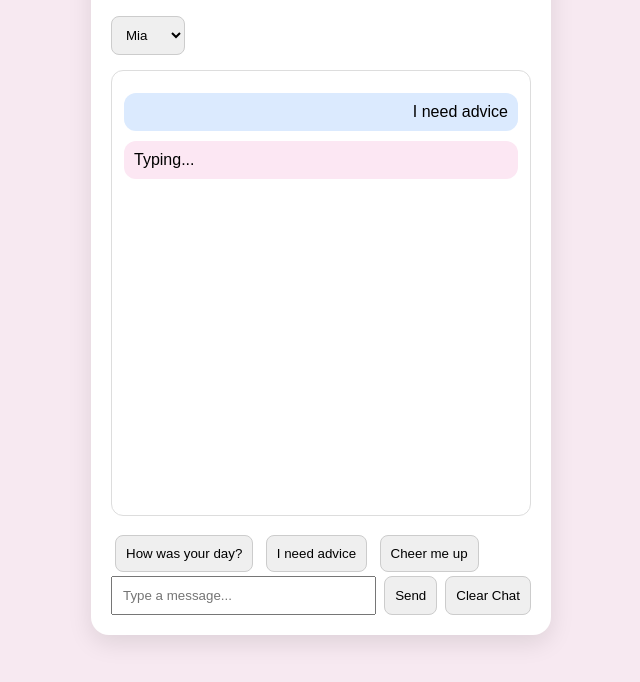
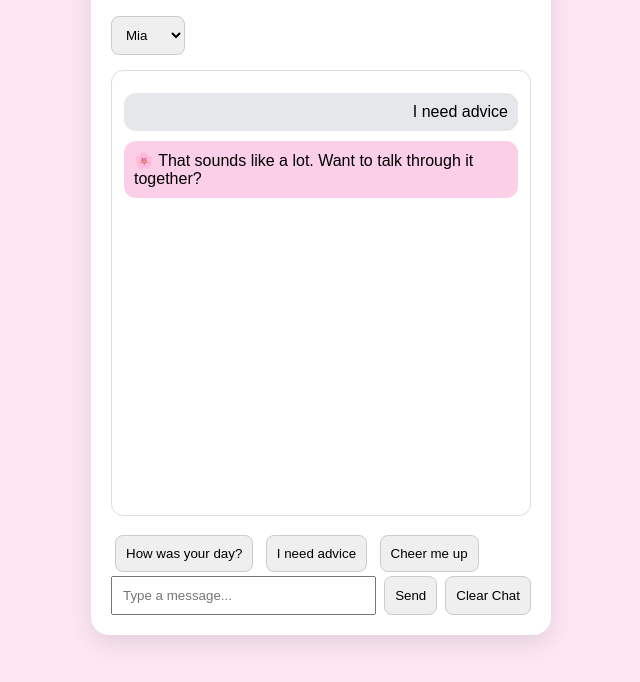
Before and after one commit to cyberboynj/companion_chatbot, a plain HTML site: page index.html in a window 1280 px wide. Both pictures are taken after a click on the button "I need advice". Shown: the part 132-814 px from the top of the page, without its empty margins (319-959 px from the left). Drawn offline with Linux system fonts and the light colour scheme; no server answers.

Commit message:
Added different persona styling and placeholders for ai character later on

```diff
--- a/app.js
+++ b/app.js
@@ -3,66 +3,148 @@ const form = document.getElementById("form");
 const input = document.getElementById("message");
 const personaSelect = document.getElementById("persona");
 const chips = document.querySelectorAll(".chips button");
+const clearButton = document.getElementById("clear");
 
 let history = JSON.parse(localStorage.getItem("chatHistory")) || [];
 
+const personas = {
+  Mia: {
+    emoji: "🌸",
+    className: "mia",
+    replies: [
+      "Aww, I’m here with you. Tell me more.",
+      "That sounds like a lot. Want to talk through it together?",
+      "I’m proud of you for opening up."
+    ]
+  },
+
+  Leo: {
+    emoji: "🔥",
+    className: "leo",
+    replies: [
+      "You got this. I’m right here with you.",
+      "Okay, tell me everything. I’m listening.",
+      "I think you're handling this better than you realize."
+    ]
+  },
+
+  Sage: {
+    emoji: "🌿",
+    className: "sage",
+    replies: [
+      "Let's slow down and look at this one step at a time.",
+      "What do you think you need most right now?",
+      "I hear you. Let's think through the next best step."
+    ]
+  },
+
+  Arlo: {
+    emoji: "🎧",
+    className: "arlo",
+    replies: [
+      "I'm here. No pressure, just talk to me.",
+      "That sounds heavy. Let's sit with it together.",
+      "You don't have to figure it all out right now."
+    ]
+  }
+};
+
 renderHistory();
+updateTheme();
 
-function addMessage(role, content) {
-  history.push({ role, content });
-  localStorage.setItem("chatHistory", JSON.stringify(history));
+function getCurrentPersona() {
+  return personas[personaSelect.value];
+}
 
+function addMessage(role, content, personaName = personaSelect.value) {
+  const message = {
+    role,
+    content,
+    persona: personaName
+  };
+
+  history.push(message);
+
+  localStorage.setItem(
+    "chatHistory",
+    JSON.stringify(history)
+  );
+
+  addMessageToScreen(message);
+}
+
+function addMessageToScreen(message) {
   const div = document.createElement("div");
-  div.className = `message ${role}`;
-  div.textContent = content;
+
+  const persona =
+    personas[message.persona] || personas.Mia;
+
+  div.className =
+    `message ${message.role} ${persona.className}`;
+
+  if (message.role === "assistant") {
+    div.textContent =
+      `${persona.emoji} ${message.content}`;
+  } else {
+    div.textContent = message.content;
+  }
+
   chat.appendChild(div);
   chat.scrollTop = chat.scrollHeight;
 }
 
 function renderHistory() {
   chat.innerHTML = "";
-  history.forEach(msg => addMessageToScreen(msg.role, msg.content));
+
+  history.forEach(message => {
+    addMessageToScreen(message);
+  });
 }
 
-function addMessageToScreen(role, content) {
-  const div = document.createElement("div");
-  div.className = `message ${role}`;
-  div.textContent = content;
-  chat.appendChild(div);
+function fakeBotReply() {
+  const persona = getCurrentPersona();
+
+  const randomIndex =
+    Math.floor(Math.random() * persona.replies.length);
+
+  return persona.replies[randomIndex];
 }
 
 async function sendMessage(text) {
   addMessage("user", text);
 
   const typing = document.createElement("div");
-  typing.className = "message assistant";
-  typing.textContent = "Typing...";
+
+  const persona = getCurrentPersona();
+
+  typing.className =
+    `message assistant ${persona.className}`;
+
+  typing.textContent =
+    `${persona.emoji} Typing...`;
+
   chat.appendChild(typing);
+  chat.scrollTop = chat.scrollHeight;
 
-  const response = await fetch("/chat", {
-    method: "POST",
-    headers: {
-      "Content-Type": "application/json"
-    },
-    body: JSON.stringify({
-      persona: personaSelect.value,
-      history
-    })
-  });
+  setTimeout(() => {
+    typing.remove();
 
-  const data = await response.json();
-  typing.remove();
-
-  addMessage("assistant", data.reply || "Sorry, I had trouble replying.");
+    addMessage(
+      "assistant",
+      fakeBotReply()
+    );
+  }, 800);
 }
 
 form.addEventListener("submit", event => {
   event.preventDefault();
 
   const text = input.value.trim();
+
   if (!text) return;
 
   input.value = "";
+
   sendMessage(text);
 });
 
@@ -72,8 +154,24 @@ chips.forEach(chip => {
   });
 });
 
-document.getElementById("clear").addEventListener("click", () => {
+personaSelect.addEventListener(
+  "change",
+  updateTheme
+);
+
+clearButton.addEventListener("click", () => {
   history = [];
+
   localStorage.removeItem("chatHistory");
+
   chat.innerHTML = "";
+
+  console.log("Chat cleared.");
 });
+
+function updateTheme() {
+  const persona = getCurrentPersona();
+
+  document.body.className =
+    persona.className;
+}
--- a/style.css
+++ b/style.css
@@ -1,9 +1,25 @@
 body {
   font-family: Arial, sans-serif;
-  background: #f7e9f1;
   display: flex;
   justify-content: center;
   padding: 40px;
+  transition: background 0.3s;
+}
+
+body.mia {
+  background: #fce7f3;
+}
+
+body.leo {
+  background: #fee2e2;
+}
+
+body.sage {
+  background: #dcfce7;
+}
+
+body.arlo {
+  background: #dbeafe;
 }
 
 .app {
@@ -30,12 +46,24 @@ body {
 }
 
 .user {
-  background: #dbeafe;
+  background: #e5e7eb;
   text-align: right;
 }
 
-.assistant {
-  background: #fce7f3;
+.assistant.mia {
+  background: #fbcfe8;
+}
+
+.assistant.leo {
+  background: #fecaca;
+}
+
+.assistant.sage {
+  background: #bbf7d0;
+}
+
+.assistant.arlo {
+  background: #bfdbfe;
 }
 
 form {
```
